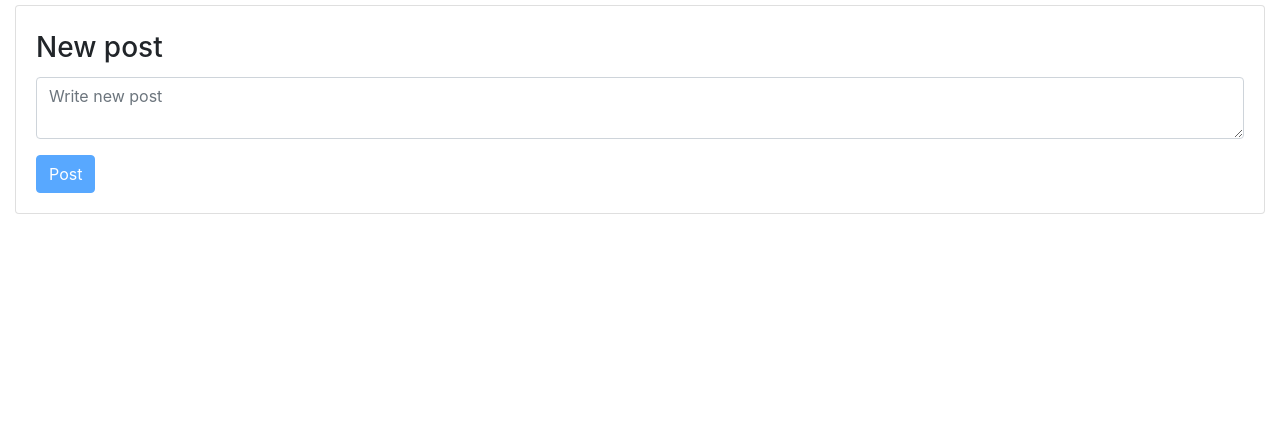
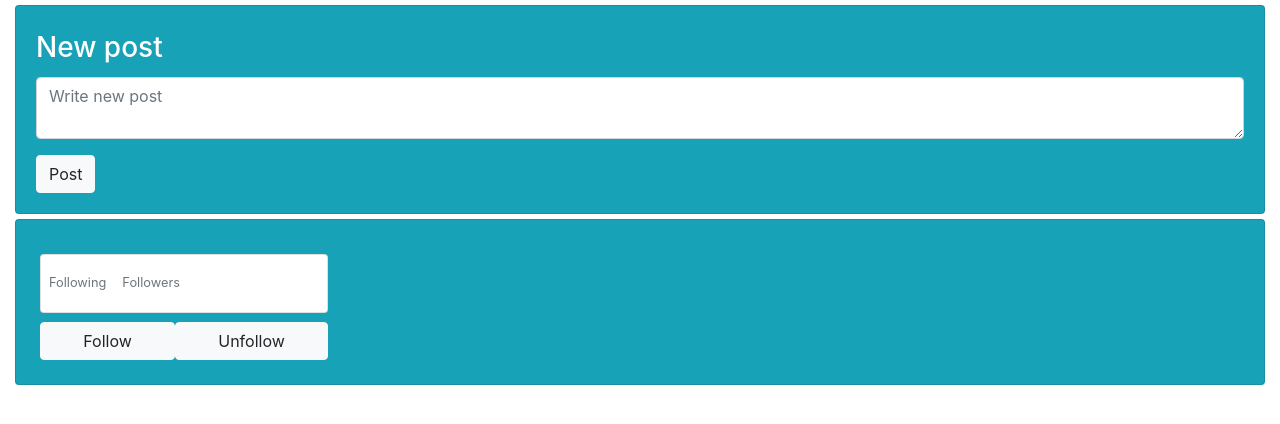
Before and after one commit to Personal-CS50-WEB/social, a Django app: template network/templates/network/index.html in a window 1280 px wide. Shown: the part 61-485 px from the top of the page. Run offline with Django 3.2, Linux system fonts and the light colour scheme; the template is opened without the code that fills it, so the values that code supplies are empty; parts of the project's set-up code (start-up, migrations or seed data) failed here and were passed over; some libraries are stand-ins or nearby versions.

Commit message:
edit following

```diff
--- a/network/admin.py
+++ b/network/admin.py
@@ -6,3 +6,4 @@
 admin.site.register(User)
 admin.site.register(Post)
 admin.site.register(Like)
+admin.site.register(Following)
--- a/network/static/network/index.js
+++ b/network/static/network/index.js
@@ -1,11 +1,20 @@
 document.addEventListener('DOMContentLoaded', function() {
+
+    const userid =  document.querySelector('#userId').value;
     // when user click on any link on nav bar
-    document.querySelector('#following').addEventListener('click', () => load_following);
     document.querySelector('#new-post-form').onsubmit = submit_post;
+    document.querySelector('#allPosts').onclick = all_posts;
+    document.querySelector('#userFollowing').onclick = function(){
+        load_following(userid);
+        return false;
+    };
+    document.querySelector('#username').onclick = function(){
+        profile_page(userid);
+        return false;
+    };
 
     // By default, load all
     all_posts();
-
 });
 
 function submit_post(){
@@ -31,7 +40,15 @@
         // add new post (first) to posts
         console.log(result);
         var element = add_post_to_div(result.post);
-        document.querySelector(".new-card").parentNode.insertBefore(element, document.querySelector(".new-card"));
+        // if first post
+        if (document.querySelector("#all-posts").textContent.trim() === '')  {
+
+            document.querySelector('#all-posts').append(element);
+        }
+        // if not first post: new post should dispaly first
+        else {
+            document.querySelector(".new-card").parentNode.insertBefore(element, document.querySelector(".new-card"));
+        }
         // reset the text area
         document.querySelector('#text').value = "";
         }
@@ -47,7 +64,6 @@
 
 function all_posts() {
     // display all posts and new post form
-    document.querySelector('#following').style.display = 'none';
     document.querySelector('#new-post').style.display = 'block';
     document.querySelector('#all-posts').style.display = 'block';
     document.querySelector('#profile-page').style.display = 'none';
@@ -78,16 +94,28 @@
         })
 
     })
-
+    return false;
 }
 
 function load_following() {
-    document.querySelector('#following').style.display = 'block';
+
     document.querySelector('#new-post').style.display = 'none';
-    document.querySelector('#all-posts').style.display = 'none';
+    document.querySelector('#all-posts').style.display = 'block';
     document.querySelector('#profile-page').style.display = 'none';
+    document.querySelector('#all-posts').innerHTML = '';
+
+    fetch('/get_following_posts')
+    .then(response => response.json())
+    .then(posts => {
+        console.log(posts);
+        posts.forEach(post => {
+            // create div for each post
+            var element = add_post_to_div(post);
+            document.querySelector('#all-posts').append(element);
+        })
 
 
+})
 }
 
 function add_post_to_div(post){
@@ -95,12 +123,64 @@
     const element = document.createElement('div');
     element.classList.add('card', 'new-card');
     element.innerHTML = `<div class="card-body">
-        <h5 class="card-title">${post.user}</h5>
+        <h5 class="btn btn-outline-info" onclick="profile_page(${post.userId});"><strong>${post.user}</strong></h5>
         <p class="card-text">${post.text}</p>
         </div>
         <footer class="blockquote-footer">${post.timestamp}</footer>
         <div class="card-footer text-muted">${post.likes} Likes</div>
         `;
         return element;
+}
 
+function profile_page(id) {
+
+    // display only profile information and posts.
+    document.querySelector('#new-post').style.display = 'none';
+    document.querySelector('#all-posts').style.display = 'block';
+    document.querySelector('#profile-page').style.display = 'block';
+    document.querySelector('#all-posts').innerHTML = '';
+
+    // diable follow/unfollow buttons by defult
+    document.querySelector('#follow').style.display = 'none';
+    document.querySelector('#unfollow').style.display = 'none';
+
+       // get followers and following numbers
+    fetch(`/profile/${id}`)
+    .then(response => response.json())
+    .then(user => {
+    //
+      console.log(user);
+      document.querySelector('#name').innerHTML =`<strong>${user.user.username}</strong>`;
+      document.querySelector('#numberOfFollowing').innerHTML =`${user.followingCount}`;
+      document.querySelector('#numberOfFollowers').innerHTML =`${user.followerCount}`;
+
+    })
+    //if user is not the profile owner : check if user is a follower or not
+    if (id != document.querySelector('#userId').value){
+        fetch(`/is_following/${id}`)
+        .then(response => response.json())
+        .then(data => {
+            console.log(data);
+            if (data.message ==="not a follower.") {
+                document.querySelector('#follow').style.display = 'block';
+            }
+            else {
+                document.querySelector('#unfollow').style.display = 'block';
+            }
+        })
+
+    }
+
+    // get user's posts by user id
+    fetch(`/posts/${id}`)
+    .then(response => response.json())
+    .then(posts => {
+        console.log(posts);
+        posts.forEach(post => {
+            // create div for each post
+            var element = add_post_to_div(post);
+            document.querySelector('#all-posts').append(element);
+        })
+    })
+    return false;
 }
--- a/network/static/network/styles.css
+++ b/network/static/network/styles.css
@@ -19,3 +19,10 @@
 		opacity: 1;
 	}
 }
+.d-flex justify-content-start rounded-3 p-2 mb-2{
+	background-color: #efefef;
+}
+
+strong {
+    text-transform:capitalize;
+}
--- a/network/templates/network/index.html
+++ b/network/templates/network/index.html
@@ -2,29 +2,58 @@
 {% load static %}
 
 {% block body %}
-
-<div id="new-post" class="card" >
+<div id="new-post" class="card text-white bg-info mb-" >
     <div class="card-body">
         <h3 class="card-title">New post</h3>
             <form id="new-post-form" class="form">
                 <div class="form-group">
                 <textarea class="form-control" id="text" placeholder="Write new post"></textarea>
             </div>
-                <input type="submit" id="submit" class="btn btn-primary" value="Post"/>
+                <input type="submit" id="submit" class="btn btn-light" value="Post"/>
             </form>
     </div>
 </div>
 <div></div>
+
+<div id="profile-page">
+
+    <div class="card  text-white bg-info mb-">
+        <div class="card-body p-4">
+            <div class="flex-grow-1 ms-3">
+                <h5 class="mb-1" id="name"></h5>
+                <div class="card" style="width: 18rem;">
+                <div class="d-flex justify-content-start rounded-3 p-2 mb-2">
+                    <div>
+
+                        <p class="small text-muted mb-1">Following</p>
+                        <p class="small text-muted mb-1" id="numberOfFollowing"></p>
+                    </div>
+                    <div class="px-3">
+                        <p class="small text-muted mb-1">Followers</p>
+                        <p class="small text-muted mb-1" id="numberOfFollowers"></p>
+                    </div>
+
+                </div>
+            </div>
+                <div class="d-flex pt-1" style="width: 18rem;">
+
+                    <button id="follow"type="button" class="btn btn-light flex-grow-1">Follow</button>
+                    <button id="unfollow" type="button" class="btn btn-light flex-grow-1">Unfollow</button>
+                </div>
+            </div>
+
+        </div>
+    </div>
+    <div id="userPosts">
+
+
+    </div>
+
+</div>
+
 <div id="all-posts">
 </div>
 
-<div id="profile-page">
-    TODO2
-    </div>
-
-    <div id="following">
-        TODO3
-    </div>
 {% endblock %}
 
 {% block script %}
--- a/network/templates/network/layout.html
+++ b/network/templates/network/layout.html
@@ -13,21 +13,23 @@
     <body>
 
         <nav class="navbar navbar-expand-lg navbar-light bg-light">
-            <a class="navbar-brand" href="#">Network</a>
+            <a class="navbar-brand" href="{% url 'index' %}">Network</a>
 
             <div>
               <ul class="navbar-nav mr-auto">
                 {% if user.is_authenticated %}
                     <li class="nav-item">
-                        <a class="nav-link" href="#"><strong>{{ user.username }}</strong></a>
+                        <input id="userId" value="{{user.id}}" type="hidden">
+                        <a class="nav-link"  id="username" href="{% url 'index' %}"><strong>{{ user.username }}</strong></a>
                     </li>
                 {% endif %}
                 <li class="nav-item">
-                  <a class="nav-link" id="allPosts" onclick="all_posts();return false;" href="{% url 'index' %}">All Posts</a>
+                  <a class="nav-link" id="allPosts" href="{% url 'index' %}">All Posts</a>
                 </li>
                 {% if user.is_authenticated %}
                     <li class="nav-item">
-                        <a class="nav-link" href="#">Following</a>
+
+                        <a class="nav-link"  id="userFollowing" href="{% url 'index' %}">Following</a>
                     </li>
                     <li class="nav-item">
                         <a class="nav-link" href="{% url 'logout' %}">Log Out</a>
--- a/network/urls.py
+++ b/network/urls.py
@@ -10,5 +10,11 @@
     path("register", views.register, name="register"),
 
     path("network", views.new_post, name="new_post"),
-    path("posts", views.all_posts, name="all_posts"),
+    path("posts", views.get_posts, name="get_posts"),
+    path("posts/<int:user_id>", views.get_posts, name="get_posts"),
+    path("profile/<int:user_id>", views.profile, name="profile"),
+    path("is_following/<int:user_id>", views.is_following, name="profis_followingile"),
+    path("get_following_posts", views.get_following_posts, name="get_following_posts"),
+
+
 ]
```
Also changed, not shown: network/models.py (+21 -0 lines), network/migrations/0003_following.py (added).
